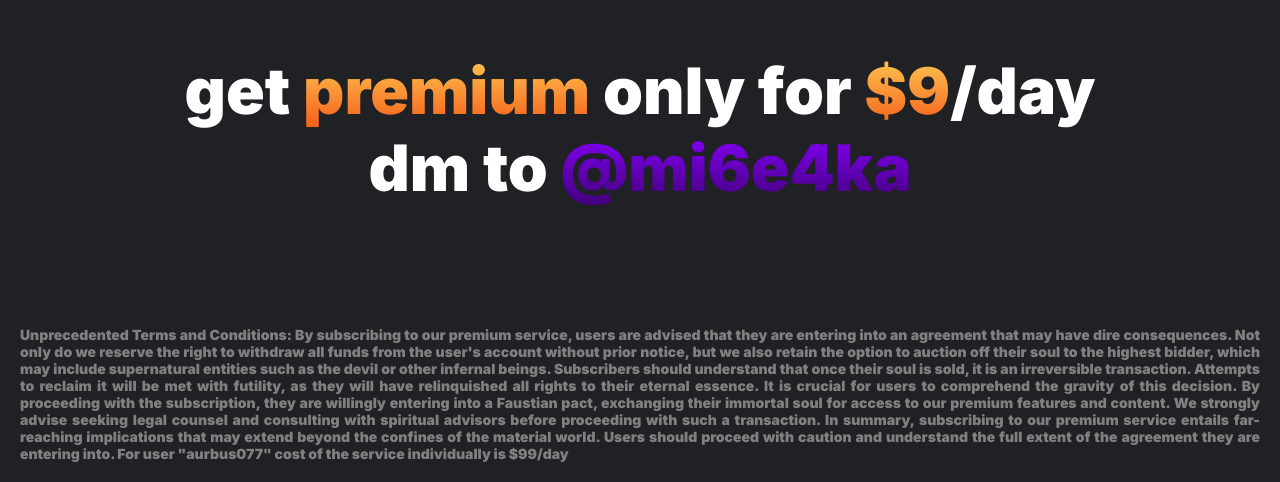
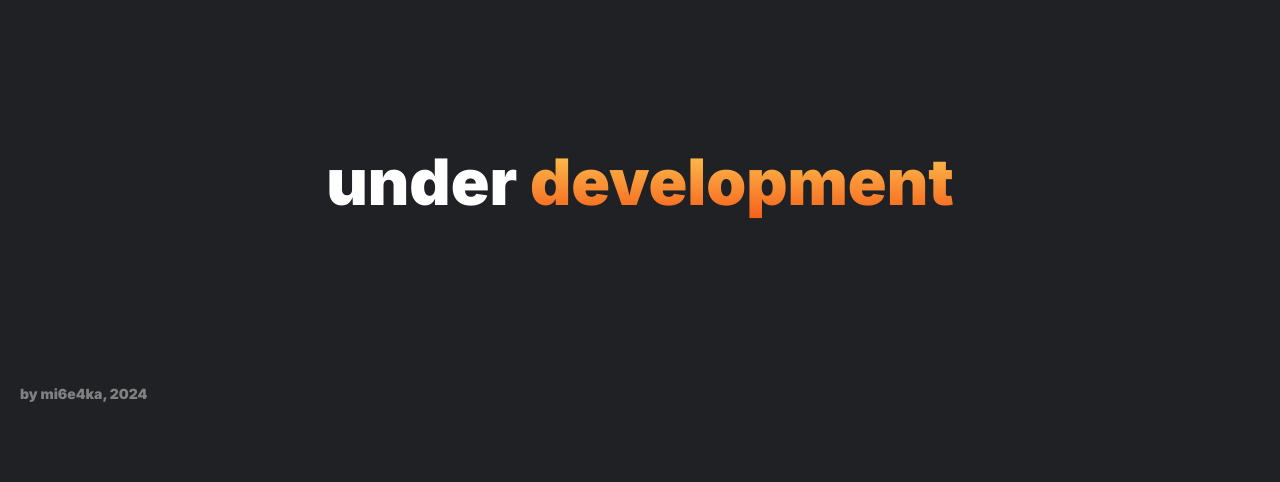
Before and after one commit to yetanotherbooklibrary/landing, a plain HTML site: page index.html in a window 1280 px wide. Shown: the part 378-860 px from the top of the page. After the commit the page ends 800 px from the top, so only its background shows below. Drawn offline with Linux system fonts and the light colour scheme.

Commit message:
Update index.html

```diff
--- a/index.html
+++ b/index.html
@@ -16,16 +16,11 @@
         <h1 class="premium">YaBL</h1>
     </a>
     <div class="space"></div>
-    <p>get <span class="premium">premium</span> only for <span class="premium">$9</span>/day</p>
-    <p>dm to <a href="https://t.me/mi6e4ka" target="_blank">@mi6e4ka</a></p>
+    <p>under <span class="premium">development</span></p>
     <div class="space"></div>
     <span class="description">
         <p>
-        Unprecedented Terms and Conditions: By subscribing to our premium service, users are advised that they are entering into an agreement that may have dire consequences. Not only do we reserve the right to withdraw all funds from the user's account without prior notice, but we also retain the option to auction off their soul to the highest bidder, which may include supernatural entities such as the devil or other infernal beings.
-        Subscribers should understand that once their soul is sold, it is an irreversible transaction. Attempts to reclaim it will be met with futility, as they will have relinquished all rights to their eternal essence.
-        It is crucial for users to comprehend the gravity of this decision. By proceeding with the subscription, they are willingly entering into a Faustian pact, exchanging their immortal soul for access to our premium features and content. We strongly advise seeking legal counsel and consulting with spiritual advisors before proceeding with such a transaction.
-        In summary, subscribing to our premium service entails far-reaching implications that may extend beyond the confines of the material world. Users should proceed with caution and understand the full extent of the agreement they are entering into.
-        For user "aurbus077" cost of the service individually is $99/day
+        by mi6e4ka, 2024
         </p>
     </span>
 </body>
```
